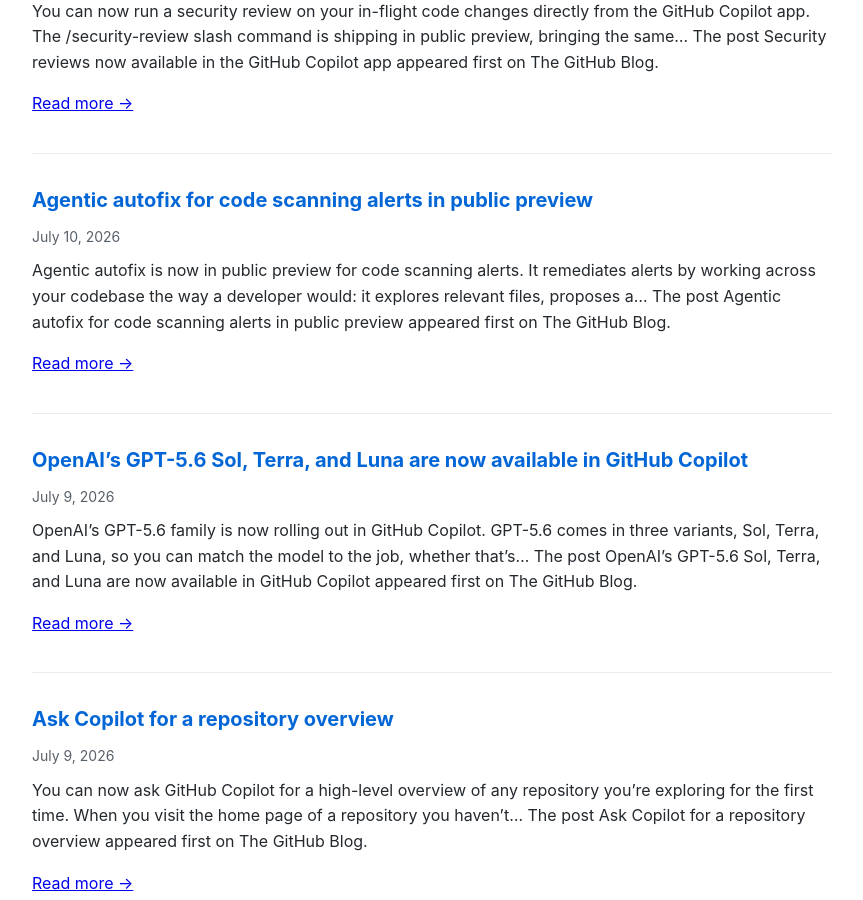
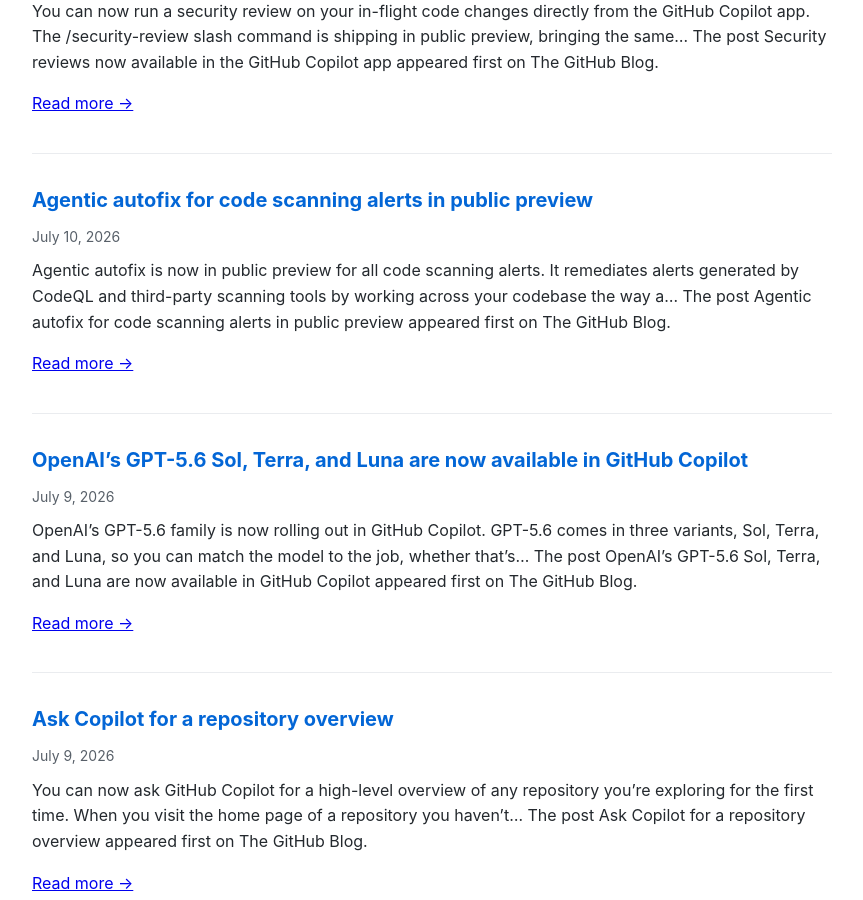
Before and after one commit to Oregand/oregand.github.io, a Jekyll site: the page copilot-feed.html, which Jekyll copies as it is, in a window 1280 px wide and 900 px high, scrolled down 746 px. Shown: the whole window, without its empty margins (208-1071 px from the left). Built offline with Jekyll 4.4.1, drawn with Linux system fonts in a browser that asks for light colours; some of the changed text lies outside the part shown.

Commit message:
Update RSS feed

```diff
--- a/copilot-feed.html
+++ b/copilot-feed.html
@@ -108,7 +108,7 @@ The post Security reviews now available in the GitHub Copilot app appeared first
     </div>
     <div class="feed-date">July 10, 2026</div>
     <div class="feed-description">
-      Agentic autofix is now in public preview for code scanning alerts. It remediates alerts by working across your codebase the way a developer would: it explores relevant files, proposes a&#8230;
+      Agentic autofix is now in public preview for all code scanning alerts. It remediates alerts generated by CodeQL and third-party scanning tools by working across your codebase the way a&#8230;
 The post Agentic autofix for code scanning alerts in public preview appeared first on The GitHub Blog.
 
       <p><a href="https://github.blog/changelog/2026-07-10-agentic-autofix-for-code-scanning-alerts-in-public-preview" target="_blank">Read more →</a></p>
```
Also changed, not shown: other parts of copilot-feed.html (+1 -1 lines).
